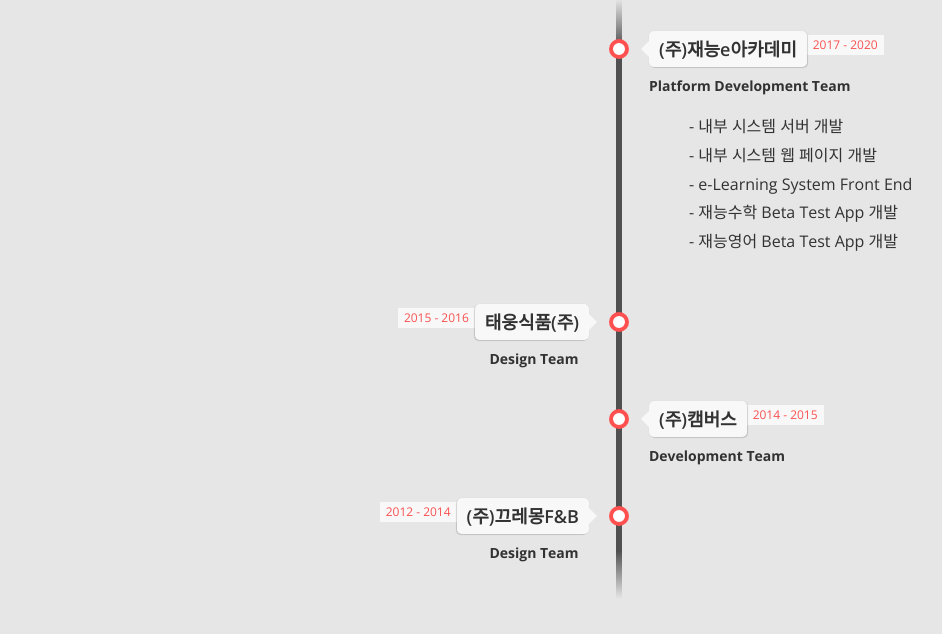
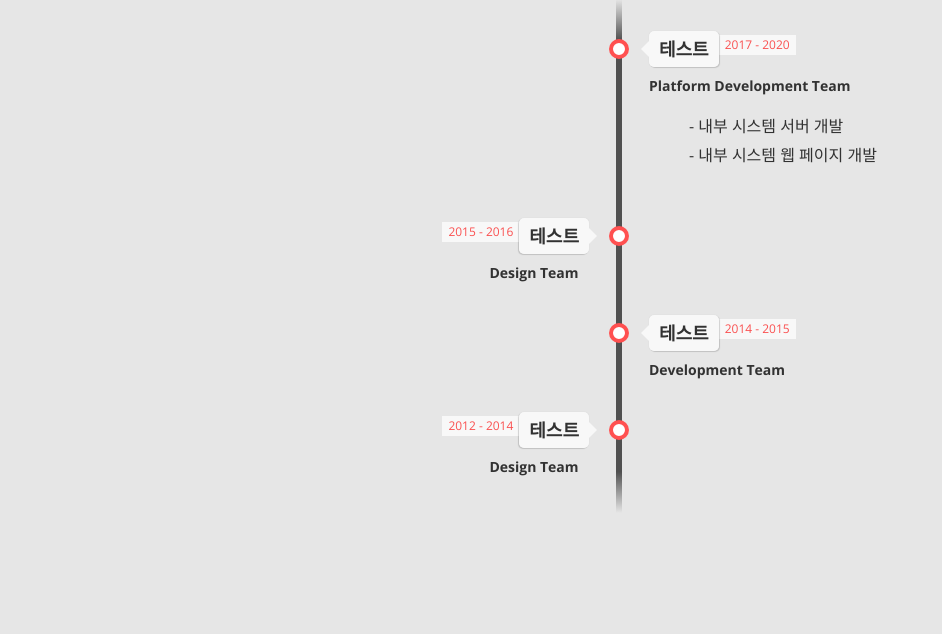
Before and after one commit to sohees/sohees.github.io, a plain HTML site: page partials/career.html in a window 1280 px wide. Shown: the part 124-758 px from the top of the page, without its empty margins (21-963 px from the left). Drawn offline with nearby package versions, Linux system fonts and the light colour scheme.

Commit message:
Update career.html

```diff
--- a/partials/career.html
+++ b/partials/career.html
@@ -27,16 +27,13 @@
 				<li class="one">
 					<div class="direction-r">
 						<div class="flag-wrapper">
-							<span class="flag">(주)재능e아카데미</span>
+							<span class="flag">테스트</span>
 							<span class="time-wrapper"><span class="time">2017 - 2020</span></span>
 						</div>
 						<div class="dept">Platform Development Team</div>
 						<dl class="desc">
 							<dd>- 내부 시스템 서버 개발</dd>
 							<dd>- 내부 시스템 웹 페이지 개발</dd>
-							<dd>- e-Learning System Front End</dd>
-							<dd>- 재능수학 Beta Test App 개발</dd>
-							<dd>- 재능영어 Beta Test App 개발</dd>
 						</dl>
 					</div>
 				</li>
@@ -45,7 +42,7 @@
 				<li>
 					<div class="direction-l">
 						<div class="flag-wrapper">
-							<span class="flag">태웅식품(주)</span>
+							<span class="flag">테스트</span>
 							<span class="time-wrapper"><span class="time">2015 - 2016</span></span>
 						</div>
 						<div class="dept">Design Team</div>
@@ -61,7 +58,7 @@
 				<li>
 					<div class="direction-r">
 						<div class="flag-wrapper">
-							<span class="flag">(주)캠버스</span>
+							<span class="flag">테스트</span>
 							<span class="time-wrapper"><span class="time">2014 - 2015</span></span>
 						</div>
 						<div class="dept">Development Team</div>
@@ -77,7 +74,7 @@
 				<li>
 					<div class="direction-l">
 						<div class="flag-wrapper">
-							<span class="flag">(주)끄레몽F&B</span>
+							<span class="flag">테스트</span>
 							<span class="time-wrapper"><span class="time">2012 - 2014</span></span>
 						</div>
 						<div class="dept">Design Team</div>
```
